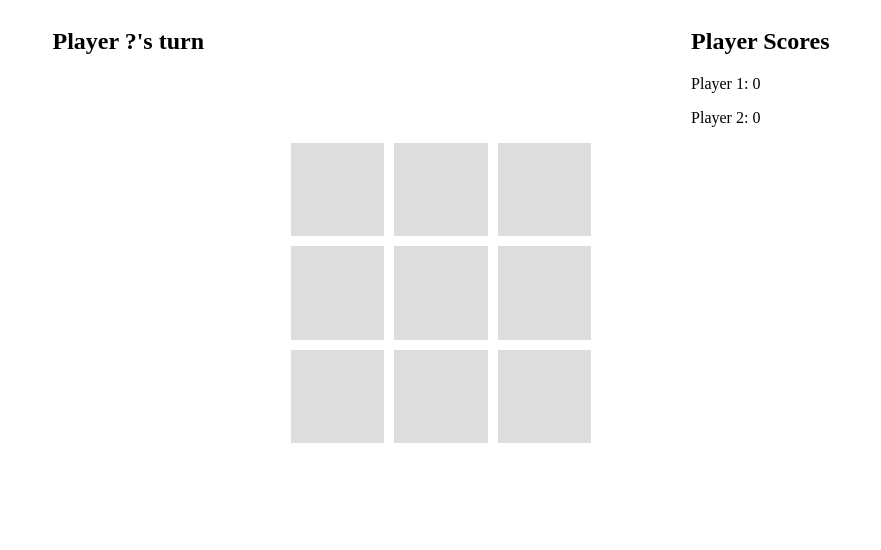
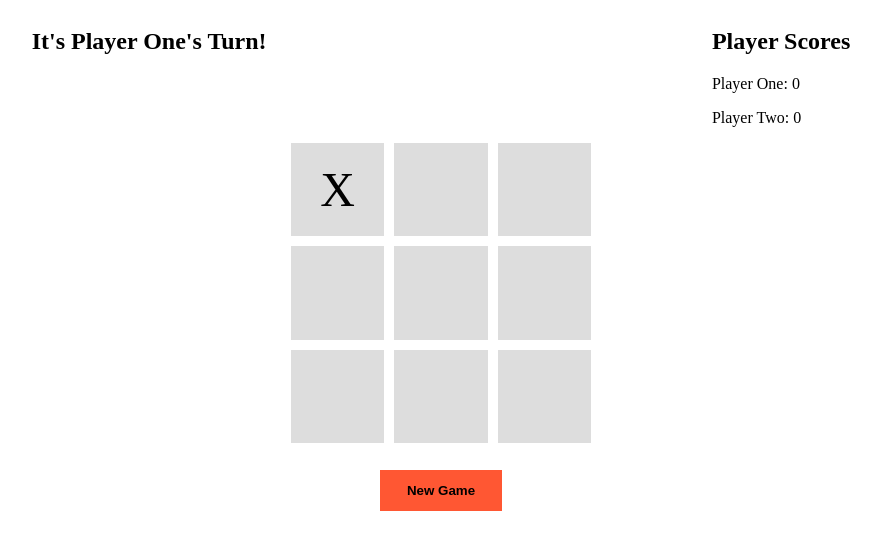
Before and after one commit to simon8800/top-tic-tac-toe, a plain HTML site: page index.html in a window 1280 px wide. Both pictures are taken after a click on the element 536 px from the left and 189 px from the top of the page. Shown: the whole page, without its empty margins (199-1080 px from the left). Drawn offline with Linux system fonts and the light colour scheme.

Commit message:
Revised game

```diff
--- a/game.js
+++ b/game.js
@@ -1,9 +1,11 @@
 function createGameboard() {
-  // create 3x3 board
   let board = [];
+  // Count of how many positions are filled
+  let count = 0;
 
-  function clearBoard() {
+  function clear() {
     board = [];
+    count = 0;
     for (let i = 0; i < 3; i++) {
       let row = [];
       for (let j = 0; j < 3; j++) {
@@ -12,10 +14,10 @@ function createGameboard() {
       board.push(row);
     }
   }
+  // Start with clear board
+  clear();
 
-  clearBoard();
-
-  // board position to coordinate mapping
+  // Board position to coordinate mapping
   const BOARD_MAP = {
     0: [0, 0],
     1: [0, 1],
@@ -28,7 +30,7 @@ function createGameboard() {
     8: [2, 2],
   };
 
-  // positions to win game
+  // Positions to win game
   const WIN_CONDITIONS = [
     [0, 1, 2], // rows
     [3, 4, 5],
@@ -40,28 +42,55 @@ function createGameboard() {
     [2, 4, 6],
   ];
 
-  // keep track of how many positions are filled
-  let count = 0;
-
-  const isValidPlacement(desiredPosition) {
-    if (typeof desiredPosition != 'number') {
+  const isValidPlacement = (desiredPosition) => {
+    if (typeof desiredPosition != "number") {
       throw new Error("Position must be a number");
     }
 
     let coordinates = BOARD_MAP[desiredPosition];
-    return board[coordinates[0]][coordinates[1]] == '.';
-  }
+    return board[coordinates[0]][coordinates[1]] == ".";
+  };
 
-  const placeToken(desiredPosition, playerToken) {
-    if (typeof desiredPosition != 'number') {
+  const placeToken = (desiredPosition, playerToken) => {
+    if (typeof desiredPosition != "number") {
       throw new Error("Position must be a number");
     }
 
     let coordinates = BOARD_MAP[desiredPosition];
     board[coordinates[0]][coordinates[1]] = playerToken;
-  }
+    count += 1;
+    return;
+  };
 
-  return { isValidPlacement, placeToken };
+  const getCount = () => {
+    return count;
+  };
+
+  // Determine if win, tie, or neither
+  const isWon = (lastPosition, token) => {
+    if (typeof lastPosition != "number") {
+      throw new Error("Position must be a number");
+    }
+
+    let hasWon = false;
+
+    let i = 0;
+    // Go through win conditions until end of WIN_CONDITIONS or player has won
+    while (i < WIN_CONDITIONS.length && !hasWon) {
+      let winCondition = WIN_CONDITIONS[i];
+      if (winCondition.includes(lastPosition)) {
+        // Go through each position to check if it has activePlayer's token
+        hasWon = winCondition.every((position) => {
+          let coordinates = BOARD_MAP[position];
+          return board[coordinates[0]][coordinates[1]] == token;
+        });
+      }
+      i += 1;
+    }
+    return hasWon;
+  };
+
+  return { isValidPlacement, placeToken, isWon, clear, getCount };
 }
 
 function createPlayer(playerName, playerToken) {
@@ -88,10 +117,10 @@ function createPlayer(playerName, playerToken) {
   return { getName, getToken, getScore, scorePoint };
 }
 
-function createGame() {
+function createGameController() {
   let playerOne = createPlayer("Player One", "X");
-  let cpu = createPlayer("CPU", "O");
-  let board = createGameboard();
+  let playerTwo = createPlayer("Player Two", "O");
+  let gameBoard = createGameboard();
   let activePlayer = playerOne;
 
   // enables CPU to choose a random position
@@ -100,15 +129,124 @@ function createGame() {
     return randomPosition;
   }
 
+  // changeActivePlayer
+  function changeActivePlayer() {
+    activePlayer = activePlayer == playerOne ? playerTwo : playerOne;
+    return;
+  }
+
   const playRound = (desiredPosition) => {
-    let positon;
-    // if playerOne, check if desiredPosition is valid, if not then return
-    if (activePlayer == playerOne) {
-      position = parseInt(desiredPosition);
+    let position = desiredPosition;
+    let token = activePlayer.getToken();
+    let activePlayerName = activePlayer.getName();
+    // If position is not valid, return
+    if (!gameBoard.isValidPlacement(position)) return;
 
+    let results = { token, activePlayerName };
+    // Place token at desired position
+    gameBoard.placeToken(position, token);
+
+    // Check if game is won
+    if (gameBoard.isWon(position, token)) {
+      // If won, activePlayer scores a point
+      activePlayer.scorePoint();
+      // Clear gameBoard
+      gameBoard.clear();
+      // Make activePlayer -> playerOne
+      activePlayer = playerOne;
+      results.result = "win";
+      return results;
+    } else if (gameBoard.getCount() >= 9) {
+      gameBoard.clear();
+      results.result = "tie";
+      return results;
+    } else {
+      changeActivePlayer();
+      results.result = "continue";
+      return results;
     }
-    // if cpu, generate random desiredPosition until valid
   };
 
-  return { playRound };
+  const restart = () => {
+    activePlayer = playerOne;
+    gameBoard.clear();
+  };
+
+  return {
+    playerOne,
+    playerTwo,
+    activePlayer,
+    playRound,
+    restart,
+  };
 }
+
+const gameDisplay = function createGameDisplay() {
+  let cellElements = document.querySelectorAll(".cell");
+  let gameController = createGameController();
+  let currentPlayer = document.querySelector(".player-name");
+  let restartButton = document.querySelector(".new-game");
+  let playerOneScore = document.querySelector(".player-one-score");
+  let playerTwoScore = document.querySelector(".player-two-score");
+  currentPlayer.textContent = `It's ${gameController.activePlayer.getName()}'s Turn!`;
+
+  function disableCells() {
+    cellElements.forEach((cell) => {
+      cell.classList.add("no-click");
+    });
+  }
+
+  function enableCells() {
+    cellElements.forEach((cell) => {
+      cell.classList.remove("no-click");
+    });
+  }
+
+  function updateScore() {
+    playerOneScore.textContent = `Player One: ${gameController.playerOne.getScore()}`;
+    playerTwoScore.textContent = `Player Two: ${gameController.playerTwo.getScore()}`;
+  }
+
+  function updatePlayerTurn(playerName) {
+    currentPlayer.textContent = `It's ${playerName}'s Turn!`;
+  }
+
+  cellElements.forEach((cell) => {
+    cell.onclick = function (e) {
+      let position = parseInt(cell.dataset.position);
+      results = gameController.playRound(position);
+      if (results) {
+        switch (results.result) {
+          case "win":
+            cell.children[0].textContent = results.token;
+            updateScore();
+            disableCells();
+            currentPlayer.textContent = `${results.activePlayerName} wins!!!`;
+            break;
+          case "tie":
+            cell.children[0].textContent = results.token;
+            currentPlayer.textContent = "It's a tie!!!";
+            disableCells();
+            break;
+          case "continue":
+            cell.children[0].textContent = results.token;
+            updatePlayerTurn(results.activePlayerName);
+            break;
+          default:
+            break;
+        }
+      }
+    };
+  });
+
+  restartButton.onclick = function () {
+    gameController.restart();
+    updatePlayerTurn(gameController.activePlayer.getName());
+    cellElements.forEach((cell) => {
+      cell.children[0].textContent = "";
+    });
+    enableCells();
+  };
+};
+
+gameDisplay();
--- a/index.html
+++ b/index.html
@@ -1,20 +1,20 @@
 <!DOCTYPE html>
 <html lang="en">
   <head>
-  <meta charset="UTF-8">
-  <meta name="viewport" content="width=device-width, initial-scale=1.0">
-  <link rel="stylesheet" href="style.css">
+    <meta charset="UTF-8" />
+    <meta name="viewport" content="width=device-width, initial-scale=1.0" />
+    <link rel="stylesheet" href="style.css" />
     <title>TIC TAC TOE</title>
   </head>
   <body>
     <div class="container">
       <div class="current-player">
-      <h2>Player ?'s turn</h2>
+        <h2 class="player-name">Player One Starts!</h2>
       </div>
       <div class="scores">
         <h2>Player Scores</h2>
-      <p>Player 1: 0</p>
-      <p>Player 2: 0</p>
+        <p class="player-one-score">Player One: 0</p>
+        <p class="player-two-score">Player Two: 0</p>
       </div>
     </div>
     <div class="ttt-board">
@@ -28,6 +28,7 @@
       <div data-position="7" class="cell"><div class="token"></div></div>
       <div data-position="8" class="cell"><div class="token"></div></div>
     </div>
-  <script src="./index.js"></script>
+    <div class="button-container"><button class="new-game">New Game</button></div>
+    <script src="./game.js"></script>
   </body>
 </html>
--- a/style.css
+++ b/style.css
@@ -1,12 +1,6 @@
 .container {
   display: flex;
   justify-content: space-around;
-}
-
-.current-player {
-}
-
-.scores {
 }
 
 .ttt-board {
@@ -46,3 +40,28 @@
   justify-content: center;
   align-items: center;
 }
+
+.button-container {
+ width: 100%;
+}
+
+.new-game {
+  display: block;
+  border-style: none;
+  padding: 1em 2em;
+  font-weight: bold;
+  background-color: #ff5733;
+  margin: 2em auto;
+}
+
+.new-game:hover {
+  background-color: #ee6123;
+}
+
+.new-game:active {
+  transform: translateY(4px);
+}
+
+.no-click {
+  pointer-events: none;
+}
```
Also changed, not shown: 1 other file. Lines whose indentation alone changed are shown as unchanged.
